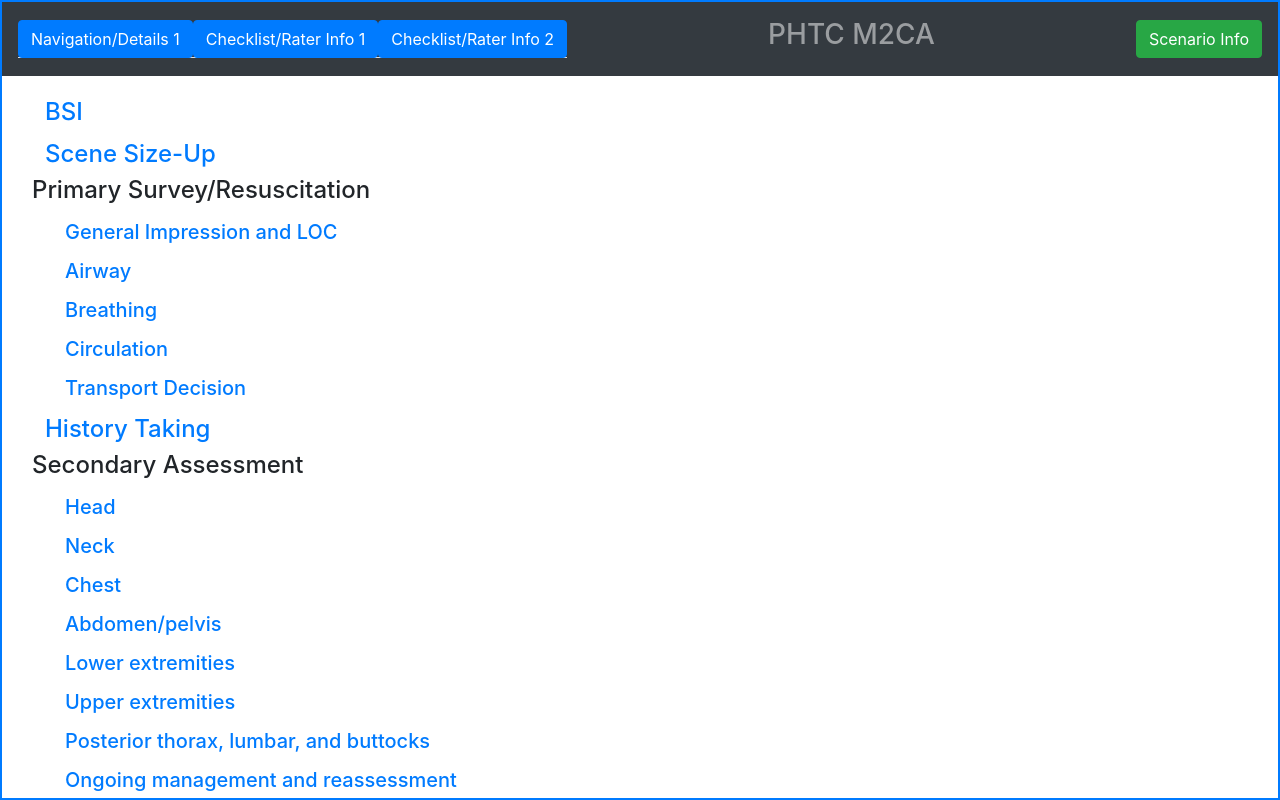
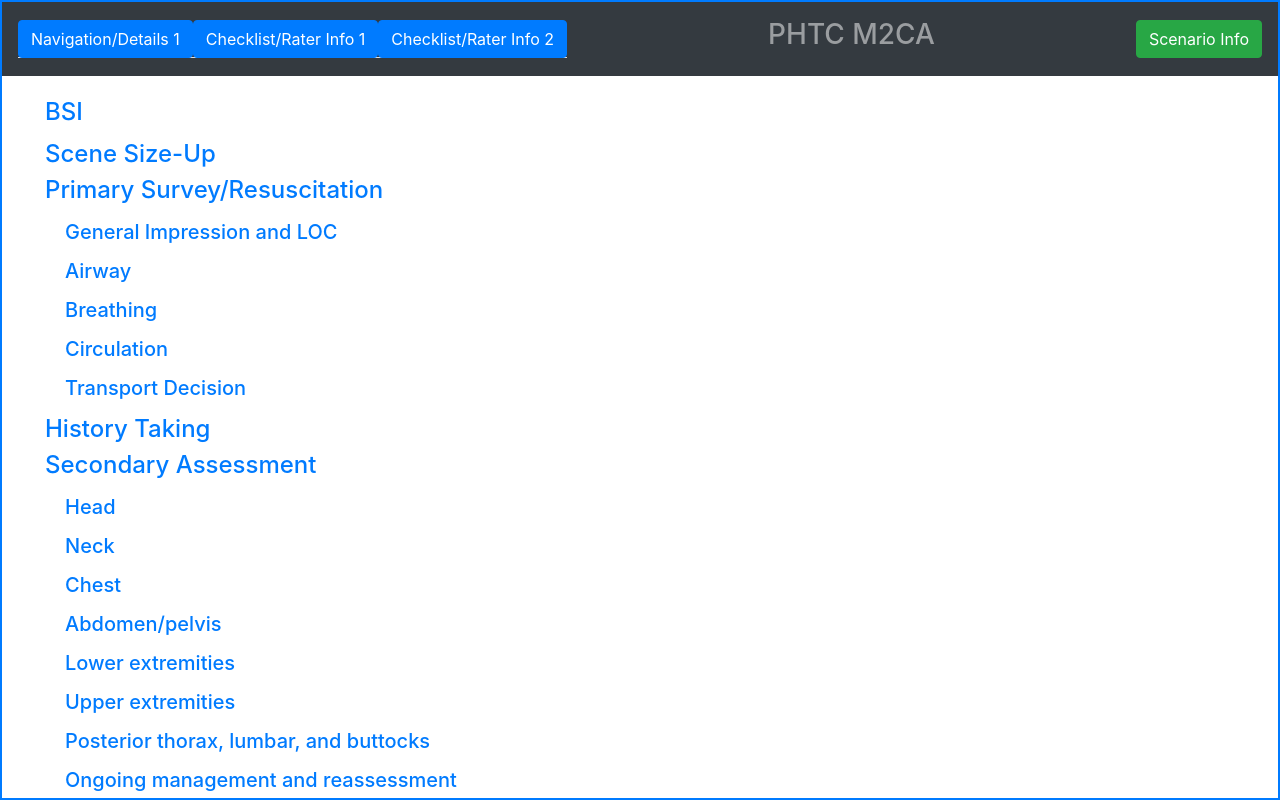
Before and after one commit to MedDBriefer/mockup, a React (Create React App) app: page /mockup1 in a window 1280 px wide. Built offline with nearby package versions, Linux system fonts and the light colour scheme.

Commit message:
got styling for empty-headers so that they look the same, but don't underline-on-hover like a link

```diff
--- a/src/components/Outline.js
+++ b/src/components/Outline.js
@@ -22,7 +22,7 @@ const Outline = ({switcher, steps, depth=3, first=false}) => {
                 (hasChildren(step) && allChildrenAreHeadings(step))
                 ?
                     <>
-                        <div className={`h${depth + 1}`}>
+                        <div className={`h${depth + 1} text-primary empty-heading`}>
                             {step.label}
                         </div>
                         <Outline
--- a/src/styles.css
+++ b/src/styles.css
@@ -64,6 +64,9 @@ ul.first {
 .dev {
   border: 1px dashed hotpink;
 }
+.empty-heading {
+  padding-left: 13px;
+}
 
 .callout-icon {
   margin-left: 10px;
```
